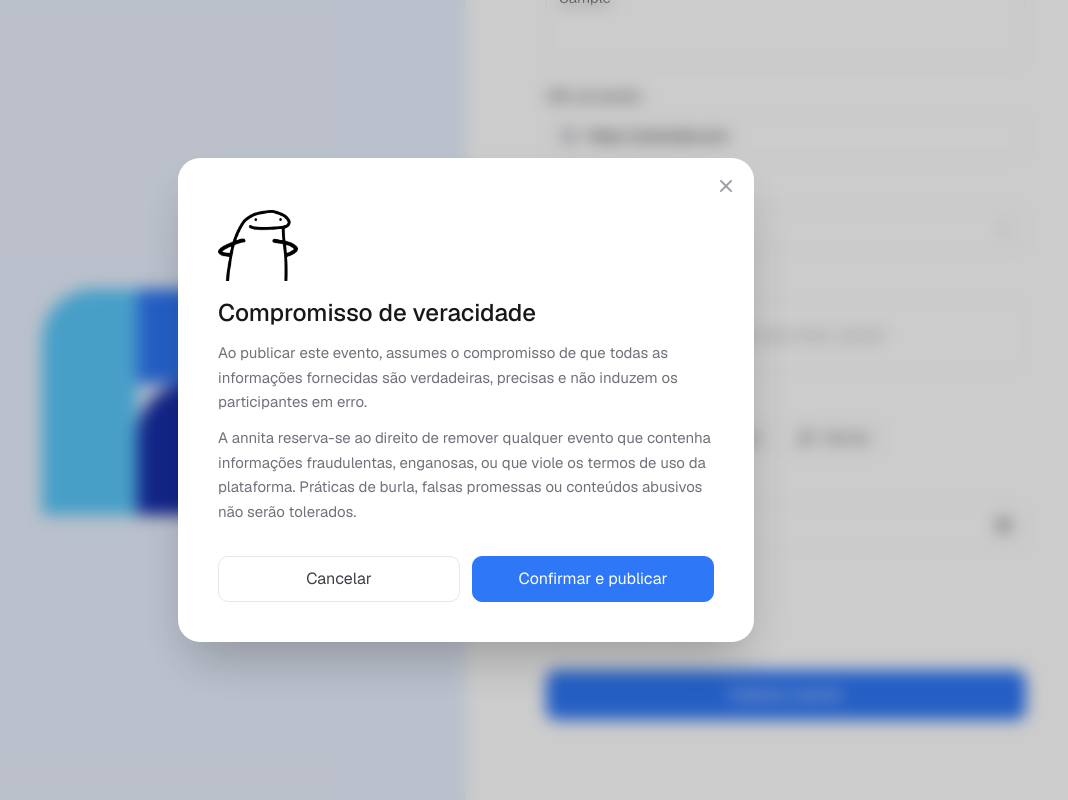
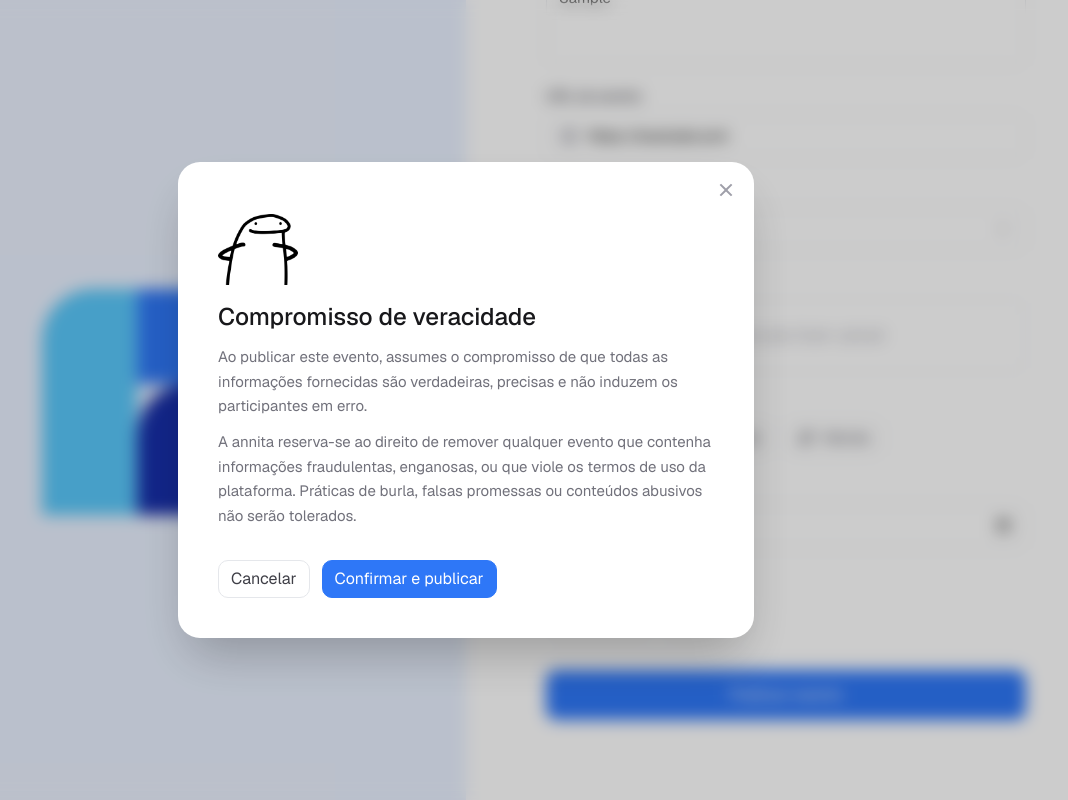
Before and after one commit to mariosalembe23/annita, a Next.js app: page /events/create in a window 1280 px wide. Both pictures are taken after typing "Sample", "Sample", "https://example.com", "2020-01-15" into the empty fields and a click on the button "Publicar evento". Shown: the whole page, without its empty margins (174-1242 px from the left). Built offline with nearby package versions, Linux system fonts and the light colour scheme; a web font is replaced by a local one.

Commit message:
feat: adjust button padding in PublishConfirmationModal for improved UI consistency

```diff
--- a/components/PublishConfirmationModal.tsx
+++ b/components/PublishConfirmationModal.tsx
@@ -74,14 +74,14 @@ export function PublishConfirmationModal({
                 <button
                   type="button"
                   onClick={onClose}
-                  className="flex-1 text-base transition-all hover:bg-gray-50 text-zinc-700 border border-gray-200 rounded-lg px-3 py-2.5 font-normal"
+                  className="text-base transition-all hover:bg-gray-50 text-zinc-700 border border-gray-200 rounded-lg px-3 py-1.5 font-normal"
                 >
                   Cancelar
                 </button>
                 <button
                   type="button"
                   onClick={onConfirm}
-                  className="flex-1 text-base transition-all hover:opacity-75 text-white bg-design-2 border-design-2 border rounded-lg px-3 py-2.5 font-normal"
+                  className=" text-base transition-all hover:opacity-75 text-white bg-design-2 border-design-2 border rounded-lg px-3 py-1.5 font-normal"
                 >
                   Confirmar e publicar
                 </button>
```
